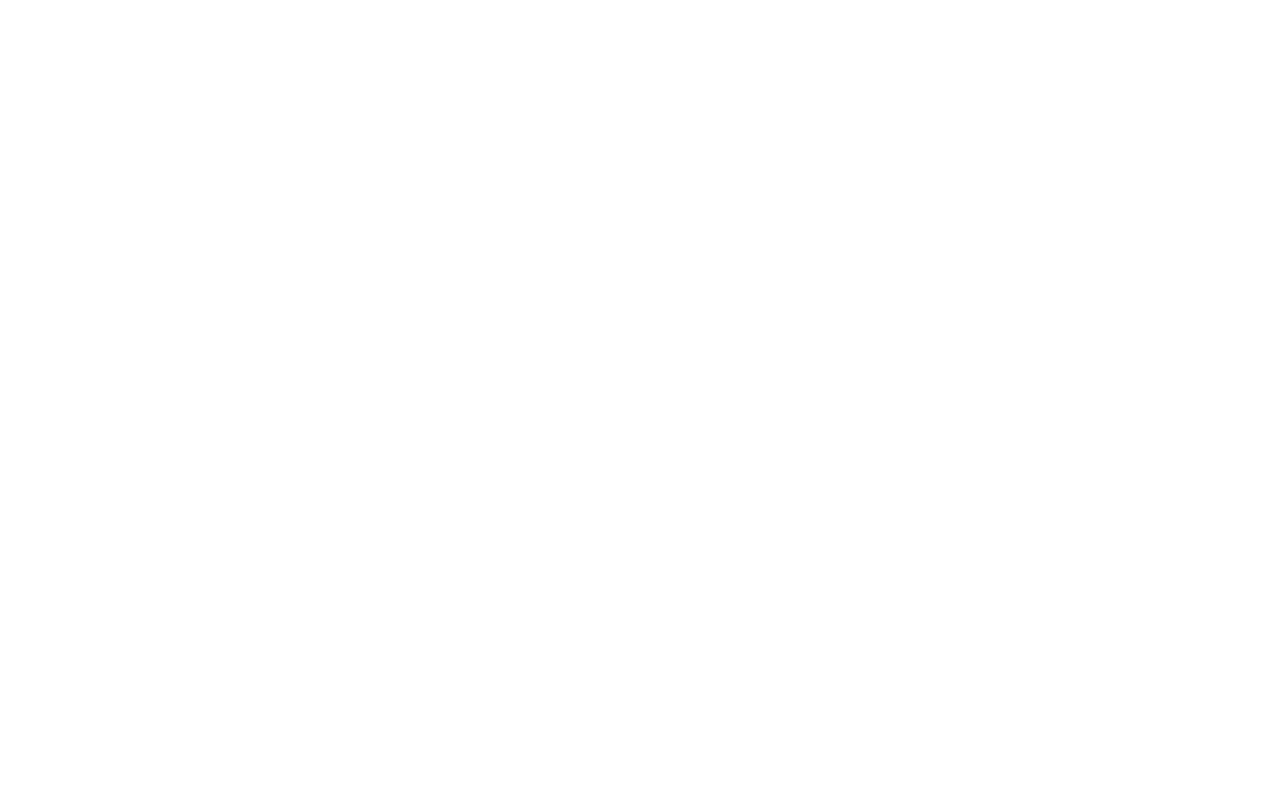
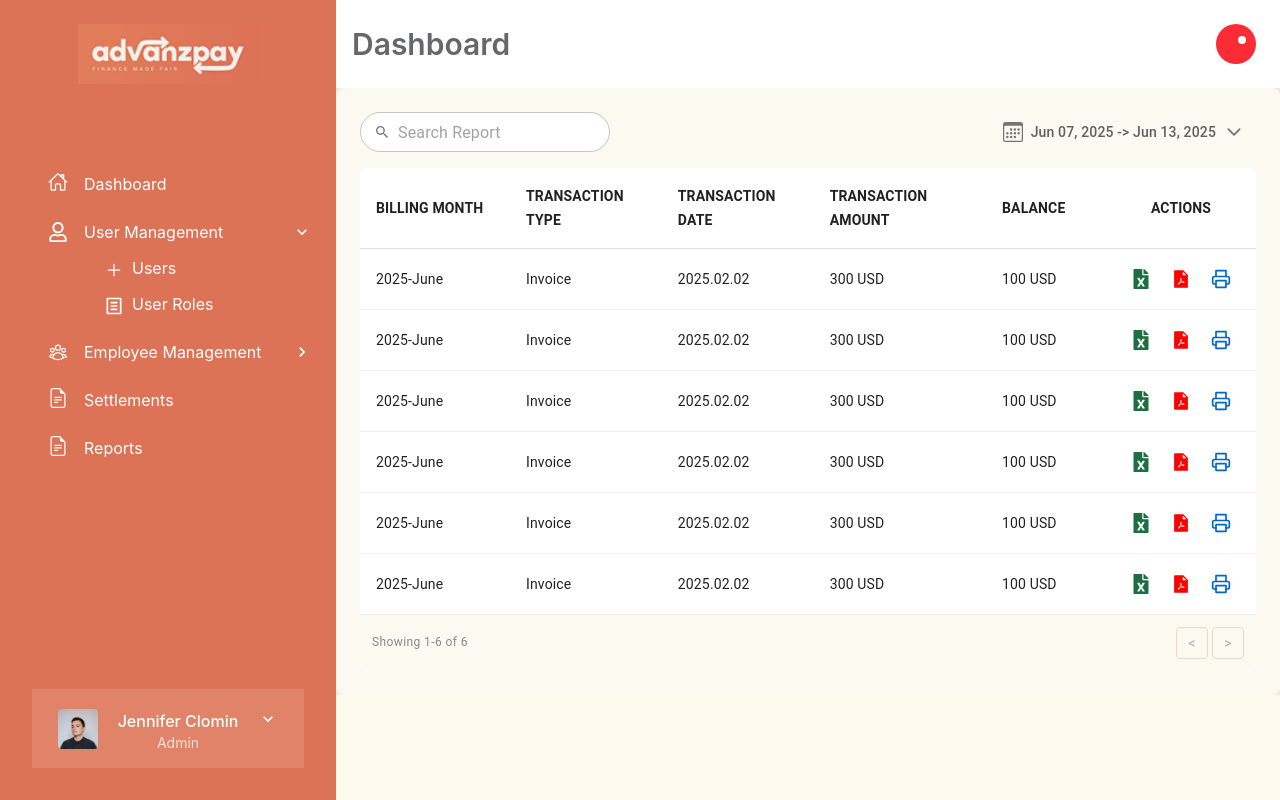
Before and after one commit to Bawantha-Wick/AdvanzPayEmployer, a React (Vite) app: page /app/reports in a window 1280 px wide. Before the commit this address had no page. Built offline with nearby package versions, Linux system fonts and the light colour scheme; some icons are missing.

Commit message:
feat: add Reports component and integrate into layout with sidebar navigation

```diff
--- a/package.json
+++ b/package.json
@@ -15,6 +15,7 @@
     "@mui/icons-material": "^7.1.1",
     "@mui/material": "^7.1.1",
     "@tailwindcss/vite": "^4.1.7",
+    "@types/react-date-range": "^1.4.10",
     "class-variance-authority": "^0.7.1",
     "clsx": "^2.1.1",
     "lucide-react": "^0.511.0",
--- a/src/App.tsx
+++ b/src/App.tsx
@@ -4,7 +4,7 @@
 import ForgotPassword from './components/auth/ForgotPassword';
 import EmailVerification from './components/auth/EmailVerification';
 import ResetPassword from './components/auth/ResetPassword';
-import Layout from './components/Layout';
+import Layout from './components/core/Layout';
 import Dashboard from './components/dashboard/Dashboard';
 import Users from './components/user/Users';
 import UserRoles from './components/user/UserRoles';
@@ -12,6 +12,7 @@
 import EmployeeRequests from './components/employee/EmployeeRequests';
 import AuthorizeEmployees from './components/backup/AuthorizeEmployees';
 import Settlements from './components/settlement/Settlements';
+import Reports from './components/report/Reports';
 
 function App() {
   return (
@@ -37,6 +38,7 @@
           <Route path="employee-requests" element={<EmployeeRequests />} />
           <Route path="authorize-employees" element={<AuthorizeEmployees />} />
           <Route path="settlements" element={<Settlements />} />
+          <Route path="reports" element={<Reports />} />
         </Route>
       </Routes>
     </Router>
--- a/src/components/Layout.tsx
+++ b/src/components/core/Layout.tsx
@@ -1,7 +1,7 @@
 import React from 'react';
 import { Outlet, useLocation } from 'react-router-dom';
-import SideBar from './core/SideBar';
-import TopBar from './core/TopBar';
+import SideBar from './SideBar';
+import TopBar from './TopBar';
 
 const Layout: React.FC = () => {
   const location = useLocation();
--- a/src/components/core/SideBar.tsx
+++ b/src/components/core/SideBar.tsx
@@ -121,6 +121,12 @@
 
         {/* Reports */}
         <div style={menuItemStyles}>
+          <Link to="/app/reports" className="flex text-white hover:bg-[#DC7356] transition-colors">
+            <BsFileEarmarkText className="text-xl" style={iconStyles} />
+            <span>Reports</span>
+          </Link>
+        </div>
+        {/* <div style={menuItemStyles}>
           <button onClick={() => toggleMenu('reports')} className="w-full flex items-center justify-between text-white hover:bg-[#DC7356] transition-colors">
             <div className="flex items-center">
               <BsFileEarmarkText className="text-xl" style={iconStyles} />
@@ -128,7 +134,7 @@
             </div>
             {expandedMenus.includes('reports') ? <MdKeyboardArrowDown className="text-xl" style={expandIconStyles} /> : <MdKeyboardArrowRight className="text-xl" style={expandIconStyles} />}
           </button>
-        </div>
+        </div> */}
       </nav>
 
       {/* User Profile */}
--- /dev/null
+++ b/src/components/report/Reports.tsx
@@ -0,0 +1,259 @@
+import * as React from 'react';
+import Paper from '@mui/material/Paper';
+import Table from '@mui/material/Table';
+import TableBody from '@mui/material/TableBody';
+import TableCell from '@mui/material/TableCell';
+import TableContainer from '@mui/material/TableContainer';
+import TableHead from '@mui/material/TableHead';
+import TableRow from '@mui/material/TableRow';
+import Box from '@mui/material/Box';
+import Typography from '@mui/material/Typography';
+import Button from '@mui/material/Button';
+import { InputAdornment, TextField } from '@mui/material';
+import { IoMdSearch } from 'react-icons/io';
+import { AiFillFilePdf } from 'react-icons/ai';
+import { FiPrinter } from 'react-icons/fi';
+import { FaFileExcel } from 'react-icons/fa';
+import { BsCalendar3 } from 'react-icons/bs';
+import { IoChevronDown } from 'react-icons/io5';
+
+interface Column {
+  id: 'billingMonth' | 'transactionType' | 'transactionDate' | 'transactionAmount' | 'balance' | 'actions';
+  label: string;
+  minWidth?: number;
+  align?: 'center' | 'right';
+  format?: (value: number | string) => string;
+}
+
+const columns: readonly Column[] = [
+  { id: 'billingMonth', label: 'BILLING MONTH', minWidth: 150 },
+  { id: 'transactionType', label: 'TRANSACTION TYPE', minWidth: 150 },
+  { id: 'transactionDate', label: 'TRANSACTION DATE', minWidth: 150 },
+  { id: 'transactionAmount', label: 'TRANSACTION AMOUNT', minWidth: 170 },
+  { id: 'balance', label: 'BALANCE', minWidth: 120 },
+  { id: 'actions', label: 'ACTIONS', minWidth: 150, align: 'center' }
+];
+
+interface ReportData {
+  billingMonth: string;
+  transactionType: string;
+  transactionDate: string;
+  transactionAmount: string;
+  balance: string;
+}
+
+function createData(billingMonth: string, transactionType: string, transactionDate: string, transactionAmount: string, balance: string): ReportData {
+  return { billingMonth, transactionType, transactionDate, transactionAmount, balance };
+}
+
+const rows = [
+  createData('2025-June', 'Invoice', '2025.02.02', '300 USD', '100 USD'),
+  createData('2025-June', 'Invoice', '2025.02.02', '300 USD', '100 USD'),
+  createData('2025-June', 'Invoice', '2025.02.02', '300 USD', '100 USD'),
+  createData('2025-June', 'Invoice', '2025.02.02', '300 USD', '100 USD'),
+  createData('2025-June', 'Invoice', '2025.02.02', '300 USD', '100 USD'),
+  createData('2025-June', 'Invoice', '2025.02.02', '300 USD', '100 USD')
+];
+
+export default function Reports() {
+  const [page, setPage] = React.useState(0);
+  const [rowsPerPage] = React.useState(9);
+  const [searchTerm, setSearchTerm] = React.useState('');
+  const dateRange = 'Jun 07, 2025 -> Jun 13, 2025';
+
+  const handleChangePage = (_event: unknown, newPage: number) => {
+    setPage(newPage);
+  };
+
+  const handleExportToExcel = () => {
+    // Implementation for exporting to Excel
+    console.log('Exporting to Excel...');
+  };
+
+  const handleExportToPdf = () => {
+    // Implementation for exporting to PDF
+    console.log('Exporting to PDF...');
+  };
+
+  const handlePrint = () => {
+    // Implementation for printing
+    console.log('Printing...');
+  };
+
+  const filteredRows = React.useMemo(() => {
+    return rows.filter((row) => {
+      return searchTerm === '' || Object.values(row).some((value) => String(value).toLowerCase().includes(searchTerm.toLowerCase()));
+    });
+  }, [searchTerm]);
+
+  return (
+    <Box sx={{ width: '100%', bgcolor: '#fcf9f1', borderRadius: 2, p: 3 }}>
+      <Box sx={{ display: 'flex', justifyContent: 'space-between', alignItems: 'center', mb: 2 }}>
+        <TextField
+          placeholder="Search Report"
+          size="small"
+          value={searchTerm}
+          onChange={(e) => setSearchTerm(e.target.value)}
+          sx={{
+            width: '250px',
+            '& .MuiOutlinedInput-root': {
+              borderRadius: '20px',
+              backgroundColor: '#ffffff'
+            }
+          }}
+          InputProps={{
+            startAdornment: (
+              <InputAdornment position="start">
+                <IoMdSearch />
+              </InputAdornment>
+            )
+          }}
+        />
+        <Box
+          sx={{
+            display: 'flex',
+            alignItems: 'center',
+            // bgcolor: '#ffffff',
+            // border: '1px solid #e9e9e9',
+            borderRadius: '4px',
+            padding: '4px 12px',
+            cursor: 'pointer'
+          }}
+        >
+          <BsCalendar3 size={20} color="#767676" style={{ marginRight: '8px' }} />
+          <Typography variant="body2" sx={{ color: '#606060', fontWeight: 500 }}>
+            {dateRange}
+          </Typography>
+          <IoChevronDown size={20} color="#767676" style={{ marginLeft: '8px' }} />
+        </Box>
+      </Box>
+
+      <Paper sx={{ width: '100%', overflow: 'hidden', boxShadow: 'none', borderRadius: 2 }}>
+        <TableContainer>
+          <Table stickyHeader aria-label="sticky table">
+            <TableHead>
+              <TableRow sx={{ '& th': { fontWeight: 'bold', backgroundColor: '#ffffff' } }}>
+                {columns.map((column) => (
+                  <TableCell key={column.id} align={column.align} style={{ minWidth: column.minWidth }}>
+                    {column.label}
+                  </TableCell>
+                ))}
+              </TableRow>
+            </TableHead>
+            <TableBody>
+              {filteredRows.slice(page * rowsPerPage, page * rowsPerPage + rowsPerPage).map((row, index) => {
+                return (
+                  <TableRow hover role="checkbox" tabIndex={-1} key={index} sx={{ '& td': { borderColor: '#f0f0f0' } }}>
+                    <TableCell>{row.billingMonth}</TableCell>
+                    <TableCell>{row.transactionType}</TableCell>
+                    <TableCell>{row.transactionDate}</TableCell>
+                    <TableCell>{row.transactionAmount}</TableCell>
+                    <TableCell>{row.balance}</TableCell>
+                    <TableCell align="center">
+                      <Box sx={{ display: 'flex', justifyContent: 'center', gap: 1 }}>
+                        <Button
+                          onClick={handleExportToExcel}
+                          sx={{
+                            minWidth: '32px',
+                            p: 0.5,
+                            color: '#1d6f42'
+                          }}
+                        >
+                          <FaFileExcel size={20} />
+                        </Button>
+                        <Button
+                          onClick={handleExportToPdf}
+                          sx={{
+                            minWidth: '32px',
+                            p: 0.5,
+                            color: '#ff0000'
+                          }}
+                        >
+                          <AiFillFilePdf size={20} />
+                        </Button>
+                        <Button
+                          onClick={handlePrint}
+                          sx={{
+                            minWidth: '32px',
+                            p: 0.5,
+                            color: '#0066cc'
+                          }}
+                        >
+                          <FiPrinter size={20} />
+                        </Button>
+                      </Box>
+                    </TableCell>
+                  </TableRow>
+                );
+              })}
+            </TableBody>
+          </Table>
+        </TableContainer>
+        <Box
+          sx={{
+            display: 'flex',
+            justifyContent: 'space-between',
+            alignItems: 'center',
+            p: 1.5,
+            backgroundColor: '#fcf9f1',
+            borderBottomLeftRadius: '8px',
+            borderBottomRightRadius: '8px'
+          }}
+        >
+          <Typography
+            variant="caption"
+            sx={{
+              fontSize: '12px',
+              color: '#888888',
+              fontWeight: 400
+            }}
+          >
+            Showing {page * rowsPerPage + 1}-{Math.min((page + 1) * rowsPerPage, filteredRows.length)} of {filteredRows.length}
+          </Typography>
+          <Box sx={{ display: 'flex', gap: 0.5 }}>
+            <Button
+              disabled={page === 0}
+              onClick={(e) => handleChangePage(e, page - 1)}
+              sx={{
+                minWidth: '32px',
+                minHeight: '32px',
+                height: '32px',
+                width: '32px',
+                padding: 0,
+                border: '1px solid #e9d9c2',
+                borderRadius: '4px',
+                color: '#000',
+                backgroundColor: 'transparent',
+                '&:hover': {
+                  backgroundColor: 'rgba(0, 0, 0, 0.04)'
+                }
+              }}
+            >
+              &lt;
+            </Button>
+            <Button
+              disabled={page >= Math.ceil(filteredRows.length / rowsPerPage) - 1}
+              onClick={(e) => handleChangePage(e, page + 1)}
+              sx={{
+                minWidth: '32px',
+                minHeight: '32px',
+                height: '32px',
+                width: '32px',
+                padding: 0,
+                border: '1px solid #e9d9c2',
+                borderRadius: '4px',
+                color: '#000',
+                backgroundColor: 'transparent',
+                '&:hover': {
+                  backgroundColor: 'rgba(0, 0, 0, 0.04)'
+                }
+              }}
+            >
+              &gt;
+            </Button>
+          </Box>
+        </Box>
+      </Paper>
+    </Box>
+  );
+}
```
Also changed, not shown: 1 other file (tests, documents, lock files or other folders).
